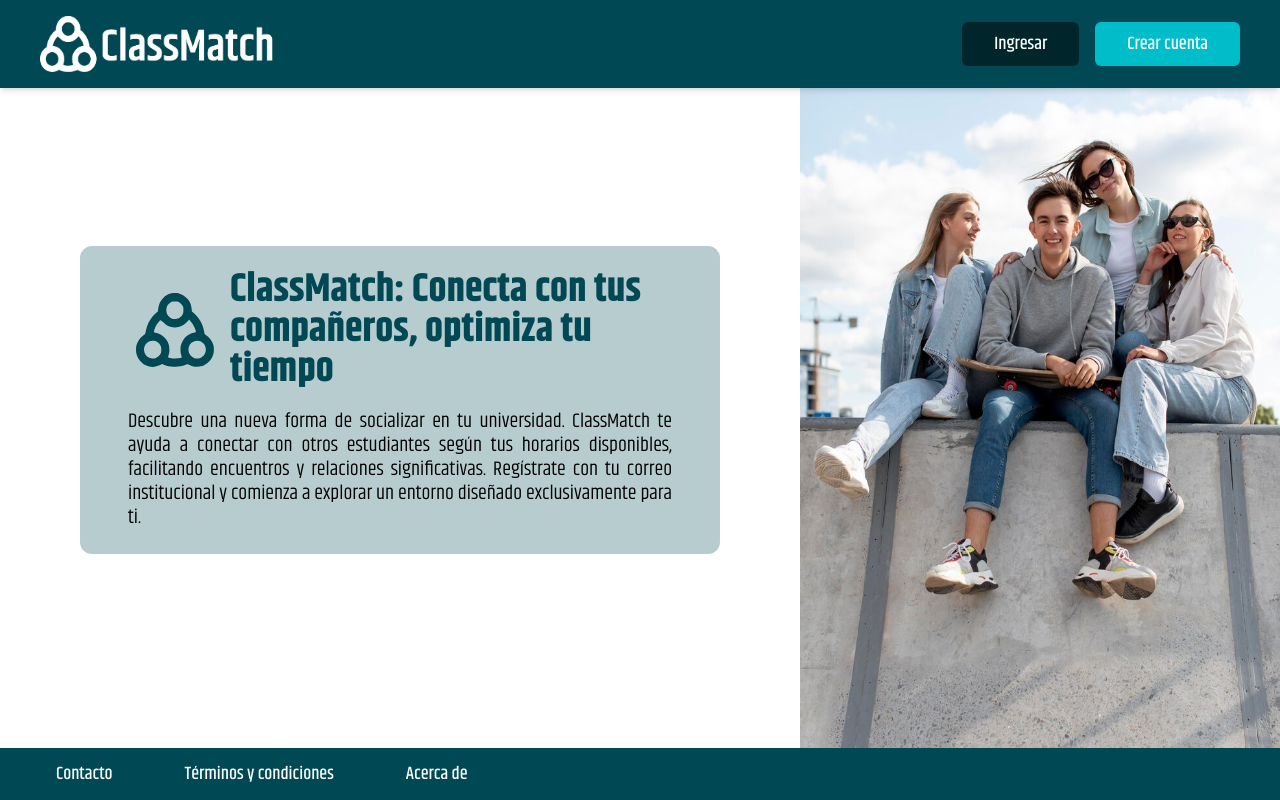
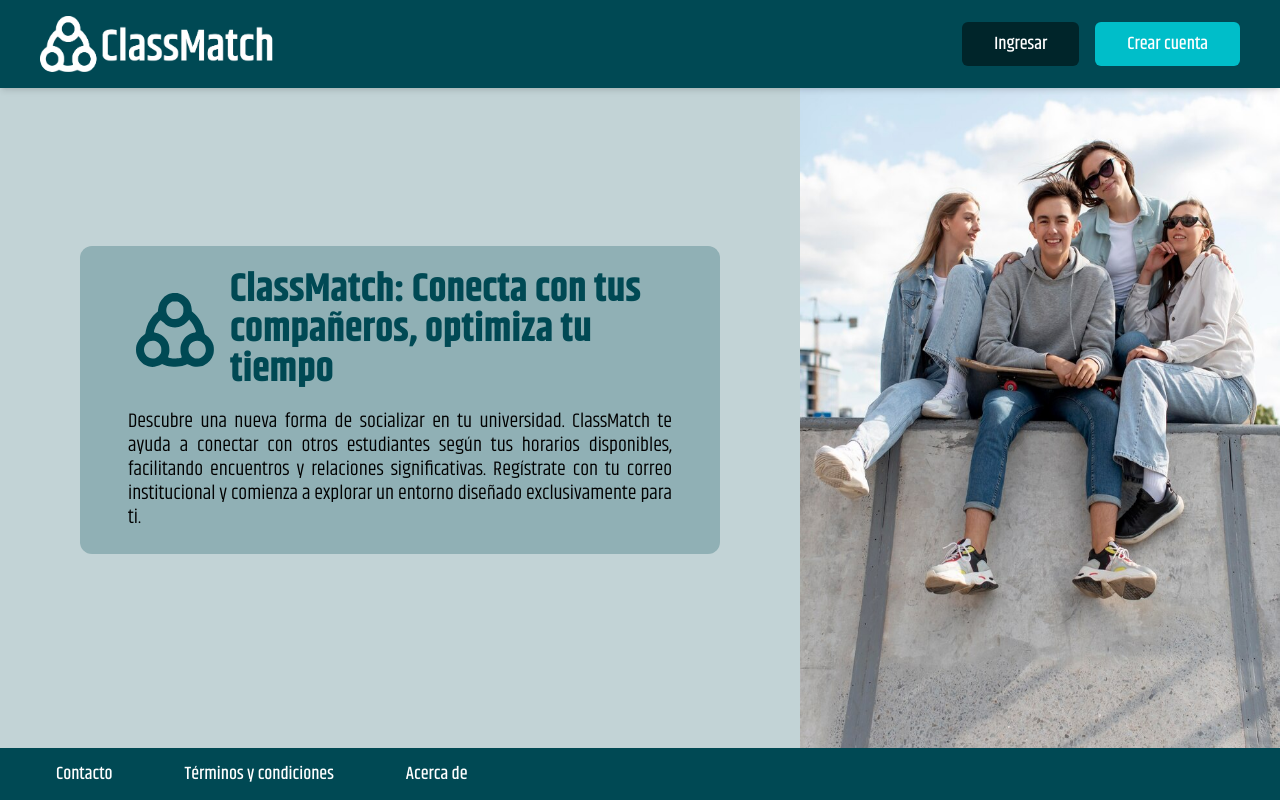
Before and after one commit to arojaspe/ClassMatch, a React (Vite) app: page / in a window 1280 px wide. Built offline with nearby package versions, Linux system fonts and the light colour scheme.

Commit message:
feat: 💄 add LoginCard component | create and route links and pages

```diff
--- a/src/App.tsx
+++ b/src/App.tsx
@@ -3,7 +3,7 @@
 export default function App() {
   return (
     <>
-      <div className="flex justify-between items-center bg-white min-h-screen overflow-hidden">
+      <div className="flex justify-between items-center bg-backgroundClassMatch min-h-screen overflow-hidden">
         <div className="w-full flex  justify-center ">
           <HomeCard containerClassName="w-[80%]" />
         </div>
```
